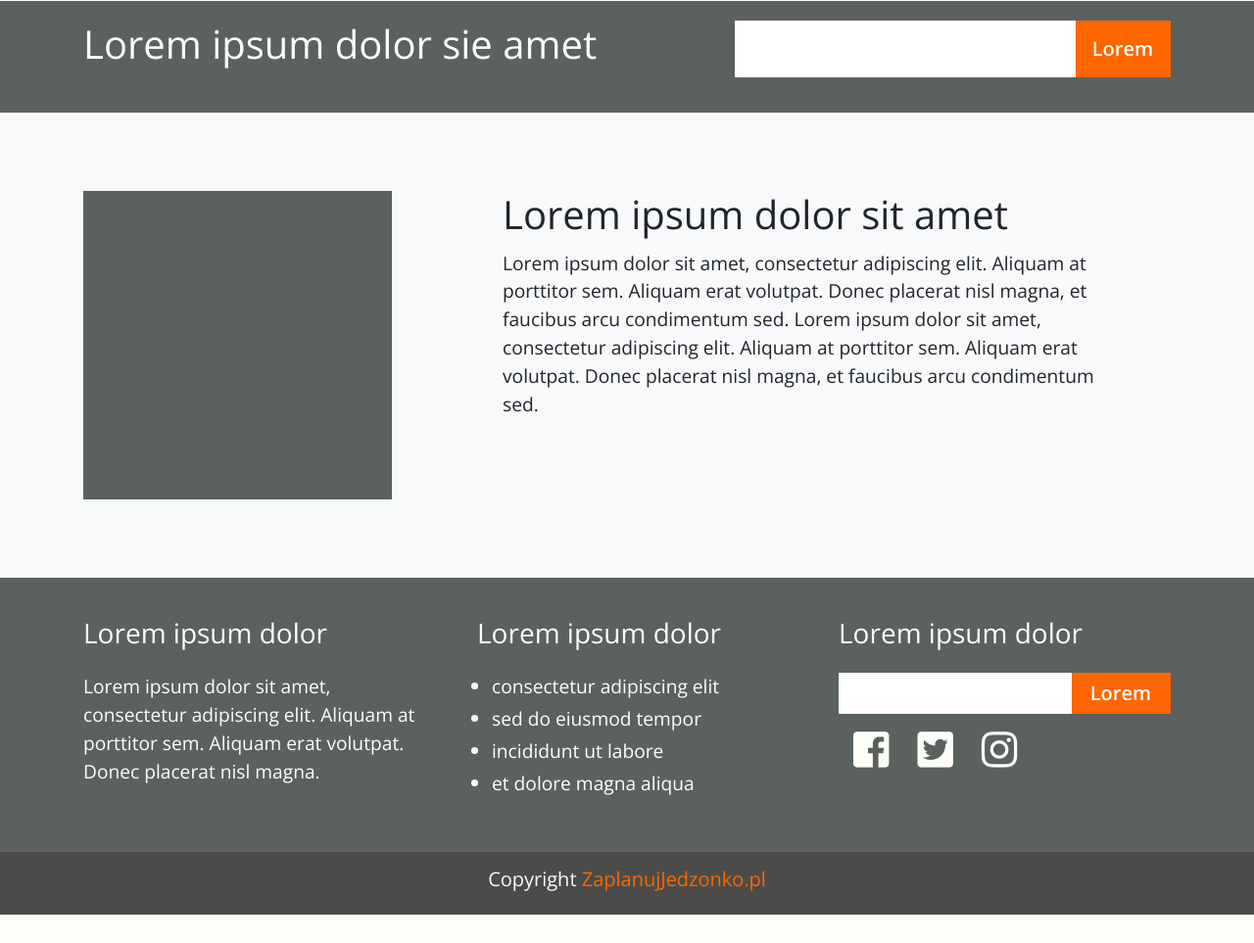
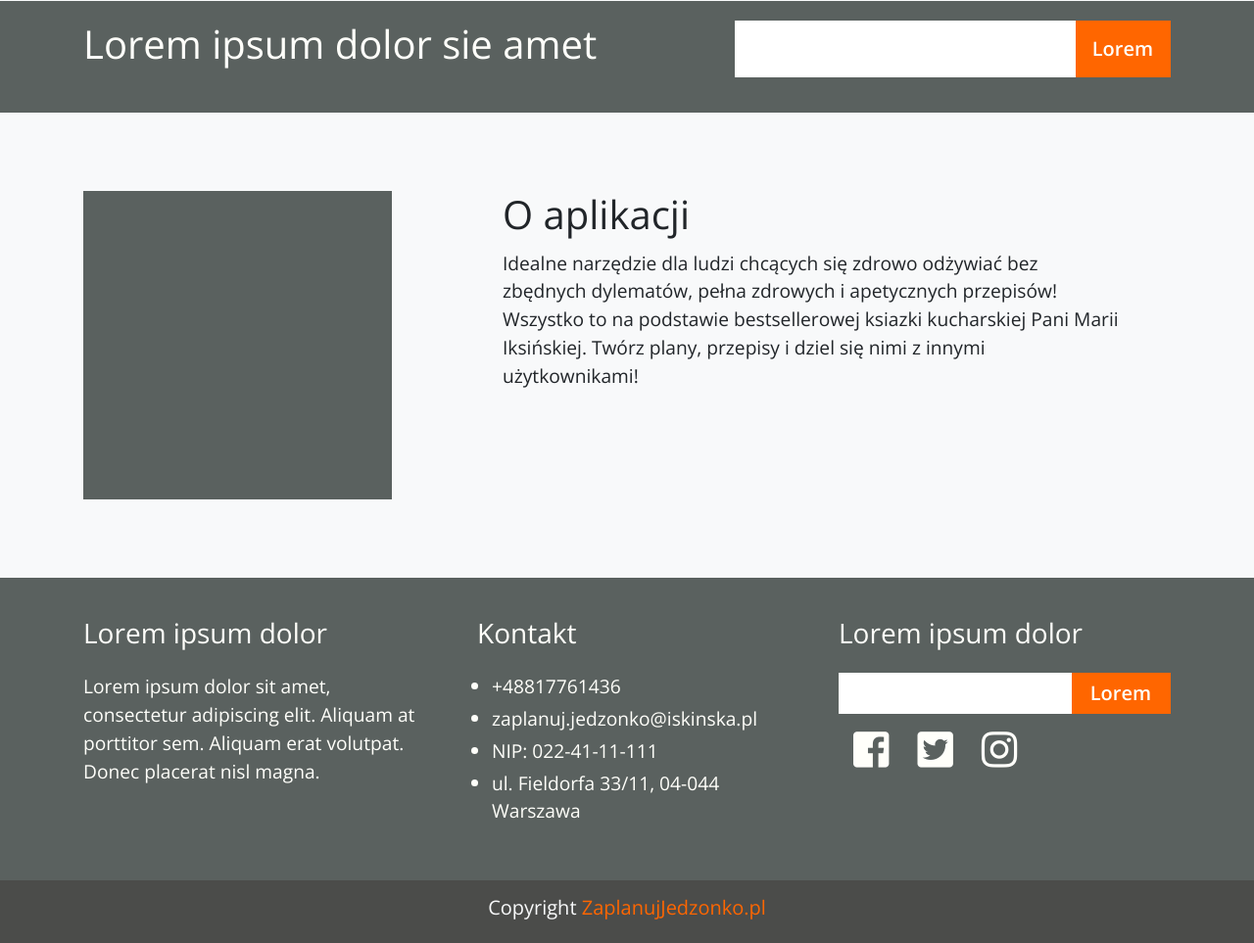
Before and after one commit to BartekJasek/ONL_SPY_W_126_ScrumLab_self, a Django app: template jedzonko/templates/index.html in a window 1280 px wide. Shown: the part 1265-2228 px from the top of the page at 98% size. Before the commit the page ends 2199 px from the top, so only its background shows below. Run offline with Django 3.2, Linux system fonts and the light colour scheme; the template is opened without the code that fills it, so the values that code supplies are empty; some libraries are stand-ins or nearby versions; some web fonts are replaced.

Commit message:
przykladowy opis + kontakt

```diff
--- a/jedzonko/templates/index.html
+++ b/jedzonko/templates/index.html
@@ -155,11 +155,10 @@
                 </div>
 
                 <div class="col-7 ml-4">
-                    <h1 class="pb-1">Lorem ipsum dolor sit amet</h1>
-                    <p>Lorem ipsum dolor sit amet, consectetur adipiscing elit. Aliquam at porttitor sem. Aliquam erat
-                        volutpat. Donec placerat nisl magna, et faucibus arcu condimentum sed. Lorem ipsum dolor sit
-                        amet, consectetur adipiscing elit. Aliquam at porttitor sem. Aliquam erat volutpat. Donec
-                        placerat nisl magna, et faucibus arcu condimentum sed.
+                    <h1 class="pb-1">O aplikacji</h1>
+                    <p>Idealne narzędzie dla ludzi chcących się zdrowo odżywiać bez zbędnych dylematów,
+                        pełna zdrowych i apetycznych przepisów! Wszystko to na podstawie bestsellerowej ksiazki
+                        kucharskiej Pani Marii Iksińskiej. Twórz plany, przepisy i dziel się nimi z innymi użytkownikami!
                     </p>
                 </div>
             </div>
@@ -174,12 +173,12 @@
                     <p>Lorem ipsum dolor sit amet, consectetur adipiscing elit. Aliquam at porttitor sem.  Aliquam erat volutpat. Donec placerat nisl magna.</p>
                 </div>
                 <div class="col pl-4 ml-4">
-                    <h3 class="mb-4">Lorem ipsum dolor</h3>
+                    <h3 class="mb-4">Kontakt</h3>
                     <ul class="container">
-                        <li>consectetur adipiscing elit</li>
-                        <li>sed do eiusmod tempor</li>
-                        <li>incididunt ut labore</li>
-                        <li>et dolore magna aliqua</li>
+                        <li>+48817761436</li>
+                        <li>zaplanuj.jedzonko@iskinska.pl</li>
+                        <li>NIP: 022-41-11-111</li>
+                        <li>ul. Fieldorfa 33/11, 04-044 Warszawa</li>
                     </ul>
                 </div>
                 <div class="col">
```
